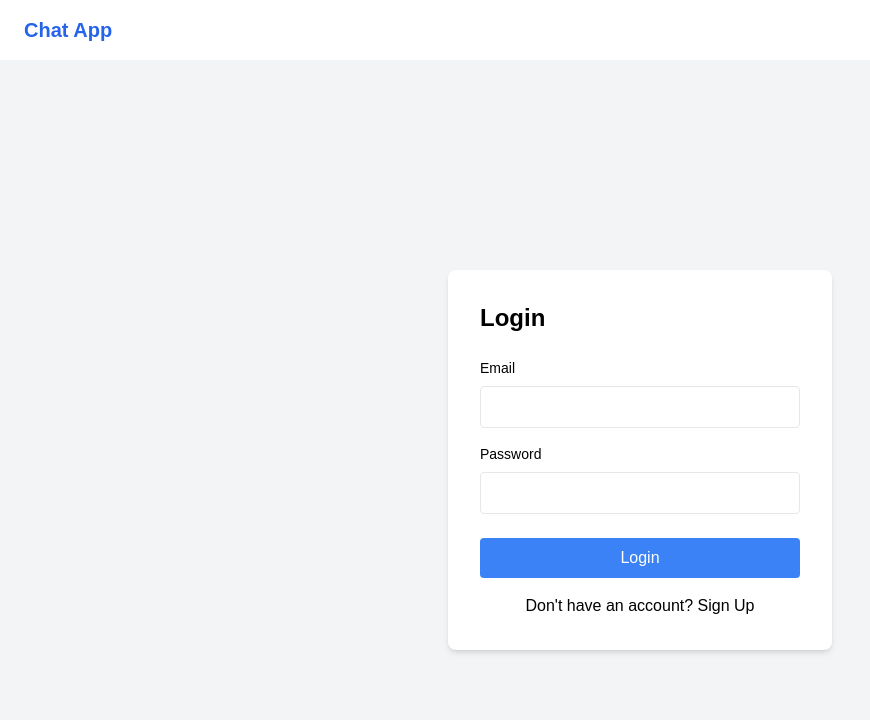
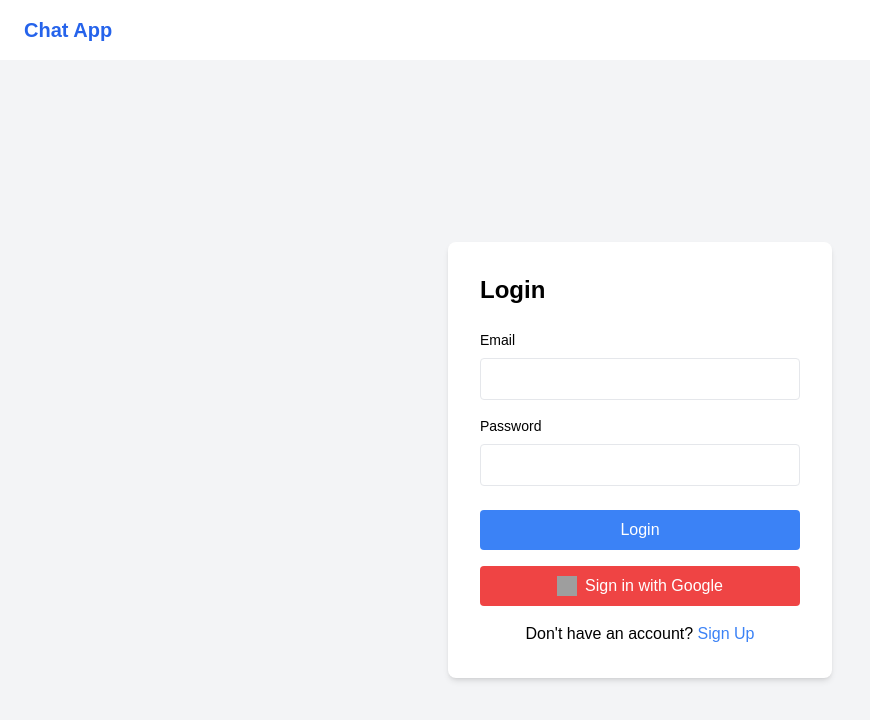
Before and after one commit to afsanhq99/Chatbot_Gemini_API, a Next.js app: page /login in a window 1280 px wide. Shown: the top 720 px of the page, without its empty margins (0-870 px from the left). Built offline with nearby package versions, Linux system fonts and the light colour scheme; no server answers; grey boxes are pictures that could not be loaded.

Commit message:
google signin

```diff
--- a/src/app/login/page.js
+++ b/src/app/login/page.js
@@ -1,7 +1,7 @@
 'use client';
 import Navbar from '../components/Navbar';
 import { useState } from 'react';
-import { signInWithEmailAndPassword } from 'firebase/auth';
+import { signInWithEmailAndPassword, signInWithPopup, GoogleAuthProvider } from 'firebase/auth';
 import { auth } from '../lib/firebase';
 import { useRouter } from 'next/navigation';
 
@@ -15,6 +15,16 @@ export default function Login() {
         e.preventDefault();
         try {
             await signInWithEmailAndPassword(auth, email, password);
+            router.push('/'); // Redirect to home page after login
+        } catch (error) {
+            setError(error.message);
+        }
+    };
+
+    const handleGoogleSignIn = async () => {
+        const provider = new GoogleAuthProvider();
+        try {
+            await signInWithPopup(auth, provider);
             router.push('/'); // Redirect to home page after login
         } catch (error) {
             setError(error.message);
@@ -56,9 +66,22 @@ export default function Login() {
                             Login
                         </button>
                     </form>
+                    <div className="mt-4">
+                        <button
+                            onClick={handleGoogleSignIn}
+                            className="w-full flex items-center justify-center bg-red-500 text-white py-2 rounded hover:bg-red-600"
+                        >
+                            <img
+                                src="https://upload.wikimedia.org/wikipedia/commons/5/53/Google_%22G%22_Logo.svg"
+                                alt="Google Logo"
+                                className="w-5 h-5 mr-2"
+                            />
+                            Sign in with Google
+                        </button>
+                    </div>
                     <p className="mt-4 text-center text-black">
                         Don't have an account?{' '}
-                        <a href="/signup" className="text-black-500 hover:underline">
+                        <a href="/signup" className="text-blue-500 hover:underline">
                             Sign Up
                         </a>
                     </p>
```
